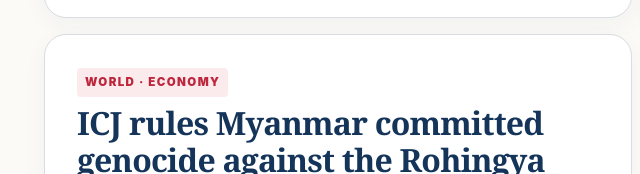
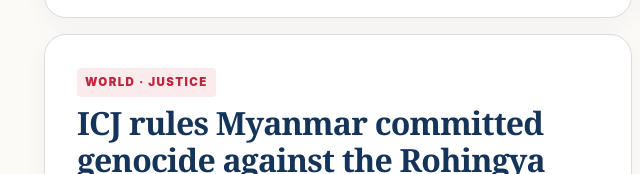
Before and after one commit to Git-FED/FED-USA, a plain HTML site: page index.html in a window 1280 px wide. Shown: the part 1966-2140 px from the top of the page, 0-640 px from the left. Drawn offline with Linux system fonts and the light colour scheme.

Commit message:
Fix Myanmar card tag: WORLD · ECONOMY -> WORLD · JUSTICE

```diff
--- a/index.html
+++ b/index.html
@@ -8,7 +8,7 @@
 <article class="brief-card lead"><div><span class="tag">U.S. POLITICS · REUTERS</span><h3>Trump says veto power is a starting point for Democrats</h3><p>President Donald Trump said Friday he will veto legislation passed by Democrats when they take control of Congress in 2027, but said his veto power should be seen as a starting point for lawmakers who want change. Trump said many Democrats had called him about healthcare and immigration, and pointed to healthcare as an area where both sides might meet in the middle.</p><p class="muted">Trump also said Democratic Texas Governor-elect Gina Hinojosa had called him about the border, and he thought they could find a solution.</p><div class="story-meta"><span>Reuters</span><span>November 20, 2026</span></div><a class="source-link" href="https://www.reuters.com/world/us/trump-says-democrats-facing-veto-power-should-work-with-him-2026-11-20/" target="_blank" rel="noopener noreferrer">Read the source report</a></div><div class="brief-side"><div class="signal-stat"><strong>Veto</strong>Trump pledges to veto Democratic legislation in 2027</div><div class="signal-stat"><strong>Healthcare</strong>Trump points to healthcare as common ground</div></div></article>
 <article class="brief-card"><span class="tag">WORLD · SHENZHEN SUMMIT</span><h3>Trump, Xi and Putin issue peace declaration after first three-way summit</h3><p>President Trump, Xi Jinping and Vladimir Putin met in Shenzhen on Thursday and issued a four-point joint declaration, reaffirming that “a nuclear war cannot be won and must never be fought” and pledging dialogue on reducing nuclear risks. The declaration did not mention Russia’s war in Ukraine or the U.S. conflict with Iran, and Putin acknowledged it set no ambitious goals.</p><div class="story-meta"><span>BusinessWorld</span><span>November 20, 2026</span></div><a class="source-link" href="https://bworldonline.com/world/2026/11/20/795454/trump-xi-and-putin-release-peace-declaration-from-unprecedented-summit/" target="_blank" rel="noopener noreferrer">Read the source report</a></article>
 <article class="brief-card"><span class="tag">WORLD · UKRAINE / RUSSIA</span><h3>Russia hits Kyiv bridges in overnight barrage, killing eight</h3><p>Russia launched one of its largest missile and drone attacks of the war overnight, firing more than 110 missiles and more than 400 drones, Ukrainian officials said. At least eight people were killed and 28 injured, and three bridges across the Dnipro in Kyiv were damaged. The attack followed Putin’s vow to retaliate for Ukrainian strikes on the bridge to Crimea.</p><div class="story-meta"><span>Scripps News via TMJ4</span><span>November 20, 2026</span></div><a class="source-link" href="https://www.tmj4.com/politics/russia/russia-launches-massive-missile-and-drone-attack-on-ukraine-killing-at-least-8" target="_blank" rel="noopener noreferrer">Read the Reuters report</a></article>
-<article class="brief-card"><span class="tag">WORLD · ECONOMY</span><h3>ICJ rules Myanmar committed genocide against the Rohingya</h3><p>The International Court of Justice ruled Thursday that Myanmar committed genocide against the Rohingya, the first time the court has held a state responsible for genocide. Judges found about 10,000 killings, widespread sexual violence and the razing of villages in 2017, and ordered Myanmar to facilitate refugee returns and pay reparations. Myanmar called the ruling unfair and not unanimous.</p><div class="story-meta"><span>Reuters</span><span>November 20, 2026</span></div><a class="source-link" href="https://www.reuters.com/world/asia-pacific/myanmars-rohingya-win-landmark-genocide-ruling-return-home-remains-distant-2026-11-20/" target="_blank" rel="noopener noreferrer">Read the Reuters report</a></article>
+<article class="brief-card"><span class="tag">WORLD · JUSTICE</span><h3>ICJ rules Myanmar committed genocide against the Rohingya</h3><p>The International Court of Justice ruled Thursday that Myanmar committed genocide against the Rohingya, the first time the court has held a state responsible for genocide. Judges found about 10,000 killings, widespread sexual violence and the razing of villages in 2017, and ordered Myanmar to facilitate refugee returns and pay reparations. Myanmar called the ruling unfair and not unanimous.</p><div class="story-meta"><span>Reuters</span><span>November 20, 2026</span></div><a class="source-link" href="https://www.reuters.com/world/asia-pacific/myanmars-rohingya-win-landmark-genocide-ruling-return-home-remains-distant-2026-11-20/" target="_blank" rel="noopener noreferrer">Read the Reuters report</a></article>
 </div><p class="muted" style="margin-top:1rem">These are concise summaries of external reporting, not live updates or original FED-USA investigations. Muse AI tracks each one for updates, follow-ups, and corrections. Follow the linked sources for later developments.</p></section>
 <section class="section section-muted" data-reveal><div class="section-heading"><div><p class="eyebrow">Across the desks</p><h2>More than one beat</h2></div><p>Local reporting stays at the core, and Muse AI keeps track of it story by story. National politics and world news help show the wider forces shaping people’s lives.</p></div><div class="desk-grid"><article class="desk-card"><span class="tag">CIVIC LIFE</span><h3>Follow the decisions close to home</h3><p>City budgets, public meetings, services, and the records behind local decisions.</p><a href="stories/index.html">Browse newsroom guides →</a></article><article class="desk-card"><span class="tag">SAFETY &amp; SCAMS</span><h3>Useful alerts, minus the panic</h3><p>Explain what is verified, who may be affected, and what a reader can safely do next.</p><a href="stories/scam-of-the-week.html">How scam alerts work →</a></article><article class="desk-card"><span class="tag">PUBLIC SAFETY</span><h3>Context before amplification</h3><p>Distinguish confirmed information from radio traffic, rumor, and early uncertainty.</p><a href="stories/scanner-watch.html">Read the scanner-watch guide →</a></article></div></section>
 <section class="section" data-reveal><div class="patriotic-rule" aria-hidden="true"></div><div class="section-heading"><div><p class="eyebrow">The newsroom, page to page</p><h2>Get to the useful stuff</h2></div><p>No dead ends: the index, story directory, policies, and contact pages all link back into the same newsroom.</p></div><div class="story-grid"><a class="story-tile" href="world.html"><span class="tag">WORLD DESK</span><h3>International headlines</h3><p>Briefs with attribution, context, dates, and source links.</p><span class="tile-arrow">Go to the world desk →</span></a><a class="story-tile" href="editorial-standards.html"><span class="tag">HOW WE WORK</span><h3>Verification standards</h3><p>See how tips, evidence, uncertainty, and corrections are handled.</p><span class="tile-arrow">Read the standards →</span></a><a class="story-tile" href="chapters/index.html"><span class="tag">LOCAL FIRST</span><h3>Chapter directory</h3><p>See the status of local chapters and what it takes to start one.</p><span class="tile-arrow">Explore chapters →</span></a></div></section>
```
